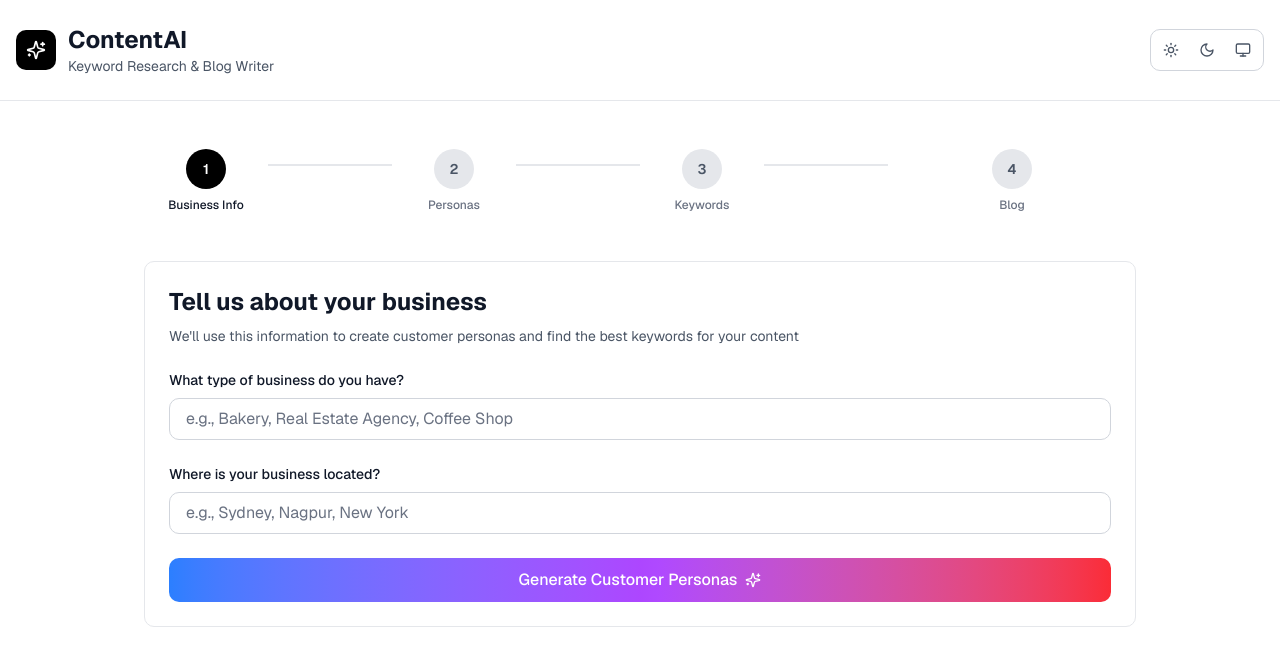
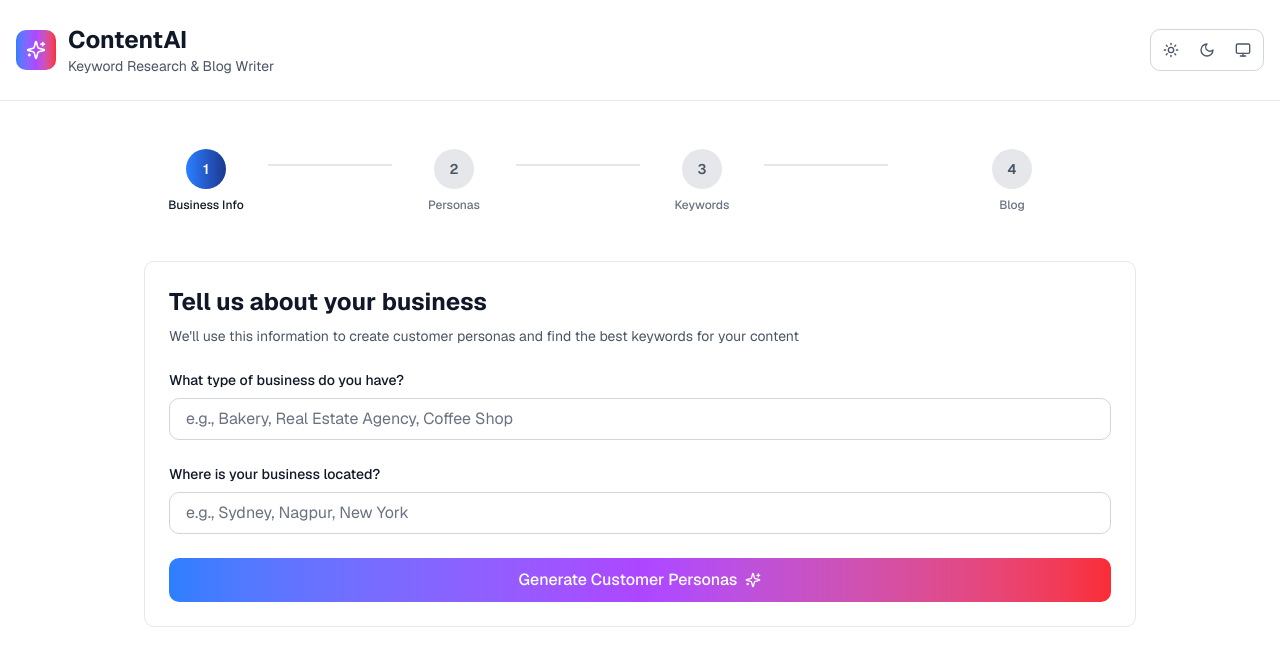
Before and after one commit to shreejai/ai-keyword-research-blog-writer, a Next.js app: page / in a window 1280 px wide. Shown: the top 666 px of the page. Built offline with nearby package versions, Linux system fonts and the light colour scheme.

Commit message:
Update home page styles to incorporate gradient backgrounds for UI elements, enhancing visual appeal and consistency with dark mode support.

```diff
--- a/app/page.tsx
+++ b/app/page.tsx
@@ -81,8 +81,8 @@ export default function Home() {
         <div className="container mx-auto px-4 py-6">
           <div className="flex items-center justify-between">
             <div className="flex items-center gap-3">
-              <div className="flex items-center justify-center w-10 h-10 rounded-lg bg-black dark:bg-white">
-                <Sparkles className="w-5 h-5 text-white dark:text-black" />
+              <div className="flex items-center justify-center w-10 h-10 rounded-lg bg-linear-to-r from-blue-500 via-purple-500 to-red-500">
+                <Sparkles className="w-5 h-5 text-white" />
               </div>
               <div>
                 <h1 className="text-2xl font-bold text-gray-900 dark:text-white">ContentAI</h1>
@@ -108,7 +108,7 @@ export default function Home() {
                   <div className="flex flex-col items-center flex-1">
                     <div
                       className={`w-10 h-10 rounded-full flex items-center justify-center font-semibold text-sm transition-colors ${
-                        isActive ? "bg-black dark:bg-white text-white dark:text-black" : "bg-gray-200 dark:bg-gray-800 text-gray-600 dark:text-gray-400"
+                        isActive ? "bg-linear-to-r from-blue-500 to-blue-900 text-white" : "bg-gray-200 dark:bg-gray-800 text-gray-600 dark:text-gray-400"
                       }`}
                     >
                       {index + 1}
```
